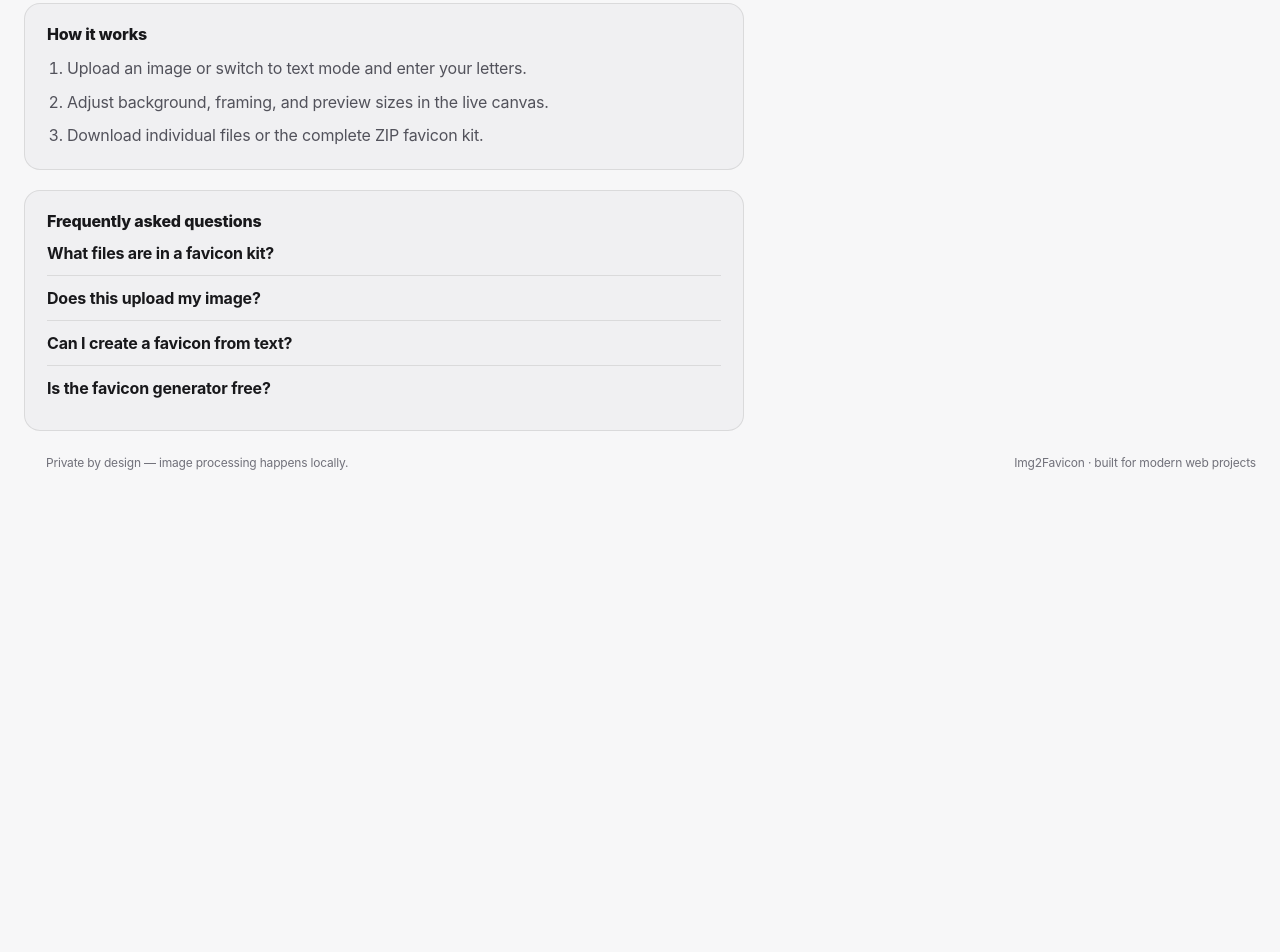
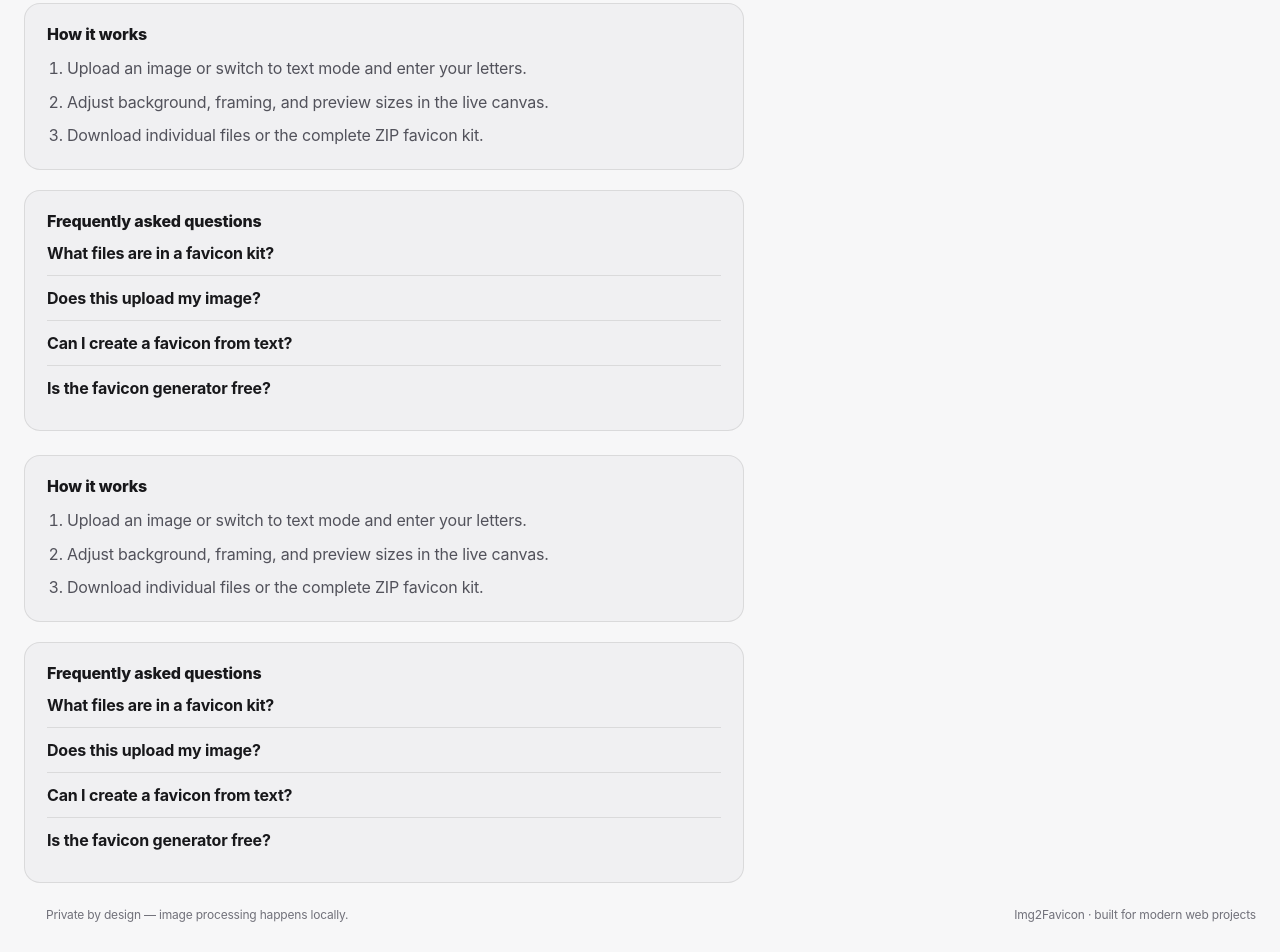
Before and after one commit to Dor-J/Img2Favicon, a website built with Vite: page tools/favicon/index.html in a window 1280 px wide. Shown: the part 5159-6111 px from the top of the page. Before the commit the page ends 5659 px from the top, so only its background shows below. Built offline with nearby package versions, Linux system fonts and the light colour scheme; some icons are missing.

Commit message:
Enhance deployment process and update documentation
- Added a new `deploy` script in `package.json` to streamline the build and deployment process.
- Updated `README.md` to include deployment instructions and clarify CI/CD workflow for GitHub Pages.
- Refactored `.github/workflows/deploy.yml` to simplify the deployment job, directly using the new `deploy` script for building and publishing to GitHub Pages.
- Improved SEO metadata in `index.html` for better visibility and user engagement.

```diff
--- a/package.json
+++ b/package.json
@@ -9,6 +9,7 @@
     "generate:assets": "bun scripts/generate-public-assets.ts",
     "generate:sitemap": "bun scripts/generate-sitemap.ts",
     "build": "bun run generate:assets && bun run generate:pages && tsc --noEmit && vite build && bun run generate:sitemap",
+    "deploy": "bun run build",
     "preview": "vite preview",
     "test": "vitest run",
     "test:watch": "vitest"
--- a/tools/favicon/index.html
+++ b/tools/favicon/index.html
@@ -8,6 +8,23 @@
   <meta name="referrer" content="no-referrer" />
   <meta http-equiv="Content-Security-Policy" content="default-src 'self'; base-uri 'none'; object-src 'none'; connect-src 'none'; form-action 'none'; img-src 'self' blob: data:; script-src 'self'; style-src 'self' 'unsafe-inline'; font-src 'self' data:; manifest-src 'self' blob:; worker-src 'none'" />
   <title>Img2Favicon — Favicon Kit Generator</title>
+  <link rel="canonical" href="https://dor-j.github.io/Img2Favicon/tools/favicon/index.html" />
+  <meta name="robots" content="index, follow" />
+  <meta name="keywords" content="favicon generator, favicon kit, ico generator, apple touch icon" />
+  <meta property="og:title" content="Img2Favicon — Favicon Kit Generator" />
+  <meta property="og:description" content="Free online favicon generator — create ICO, SVG, PNG sizes, web manifest, and HTML snippet. Runs in your browser, no upload." />
+  <meta property="og:url" content="https://dor-j.github.io/Img2Favicon/tools/favicon/index.html" />
+  <meta property="og:type" content="article" />
+  <meta property="og:image" content="https://dor-j.github.io/Img2Favicon/og-image.png" />
+  <meta property="og:site_name" content="Img2Favicon" />
+  <meta name="twitter:card" content="summary_large_image" />
+  <meta name="twitter:title" content="Img2Favicon — Favicon Kit Generator" />
+  <meta name="twitter:description" content="Free online favicon generator — create ICO, SVG, PNG sizes, web manifest, and HTML snippet. Runs in your browser, no upload." />
+  <meta name="twitter:image" content="https://dor-j.github.io/Img2Favicon/og-image.png" />
+  <link rel="icon" href="../../favicon.ico" sizes="any" />
+  <link rel="icon" type="image/png" sizes="32x32" href="../../favicon-32x32.png" />
+  <link rel="apple-touch-icon" sizes="180x180" href="../../apple-touch-icon.png" />
+  <script type="application/ld+json">[{"@context":"https://schema.org","@type":"WebApplication","name":"Favicon Kit Generator","description":"Free online favicon generator — create ICO, SVG, PNG sizes, web manifest, and HTML snippet. Runs in your browser, no upload.","url":"https://dor-j.github.io/Img2Favicon/tools/favicon/index.html","applicationCategory":"UtilitiesApplication","operatingSystem":"Any","browserRequirements":"Requires JavaScript","offers":{"@type":"Offer","price":"0","priceCurrency":"USD"}},{"@context":"https://schema.org","@type":"FAQPage","mainEntity":[{"@type":"Question","name":"What files are in a favicon kit?","acceptedAnswer":{"@type":"Answer","text":"A complete kit includes favicon.ico, favicon.svg, PNG sizes (16, 32, 180, 192), site.webmanifest, and a ready-to-paste HTML snippet."}},{"@type":"Question","name":"Does this upload my image?","acceptedAnswer":{"@type":"Answer","text":"No. Image and text favicons are generated entirely in your browser."}},{"@type":"Question","name":"Can I create a favicon from text?","acceptedAnswer":{"@type":"Answer","text":"Yes. Enter letters, pick fonts and colors, and export the same multi-format kit as image-based favicons."}},{"@type":"Question","name":"Is the favicon generator free?","acceptedAnswer":{"@type":"Answer","text":"Yes. Img2Favicon is free to use with no account required."}}]}]</script>
   <link rel="canonical" href="https://dor-j.github.io/Img2Favicon/tools/favicon/index.html" />
   <meta name="robots" content="index, follow" />
   <meta name="keywords" content="favicon generator, favicon kit, ico generator, apple touch icon" />
@@ -612,6 +629,32 @@
       <p>Yes. Img2Favicon is free to use with no account required.</p>
     </details>
     </section></div>
+    <div class="seo-content"><section class="seo-section" aria-label="How it works">
+      <h2>How it works</h2>
+      <ol>
+        <li>Upload an image or switch to text mode and enter your letters.</li>
+        <li>Adjust background, framing, and preview sizes in the live canvas.</li>
+        <li>Download individual files or the complete ZIP favicon kit.</li>
+      </ol>
+    </section><section class="seo-section" aria-label="FAQ">
+      <h2>Frequently asked questions</h2>
+      <details class="seo-faq-item">
+      <summary>What files are in a favicon kit?</summary>
+      <p>A complete kit includes favicon.ico, favicon.svg, PNG sizes (16, 32, 180, 192), site.webmanifest, and a ready-to-paste HTML snippet.</p>
+    </details>
+      <details class="seo-faq-item">
+      <summary>Does this upload my image?</summary>
+      <p>No. Image and text favicons are generated entirely in your browser.</p>
+    </details>
+      <details class="seo-faq-item">
+      <summary>Can I create a favicon from text?</summary>
+      <p>Yes. Enter letters, pick fonts and colors, and export the same multi-format kit as image-based favicons.</p>
+    </details>
+      <details class="seo-faq-item">
+      <summary>Is the favicon generator free?</summary>
+      <p>Yes. Img2Favicon is free to use with no account required.</p>
+    </details>
+    </section></div>
     <footer class="footer">
       <span class="privacy"><i data-lucide="shield-check"></i> Private by design — image processing happens locally.</span>
       <span>Img2Favicon · built for modern web projects</span>
```
Also changed, not shown: .github/workflows/deploy.yml, README.md.
